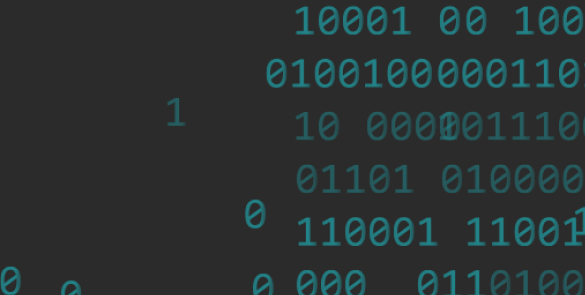
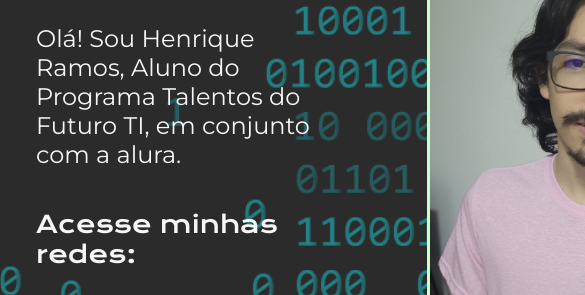
Before and after one commit to HenriqueRamosdaSilva/portiforio_alura, a plain HTML site: page index.html in a window 390 px wide. Shown: the part 344-639 px from the top of the page, 585 px wide, since content can reach past the window. Drawn offline with nearby package versions, Linux system fonts and the light colour scheme.

Commit message:
organizaçao

```diff
--- a/style.css
+++ b/style.css
@@ -17,7 +17,6 @@
 
 
 body{
-    display: flex;
     background-color: var(--cor-primaria);
     color: var(--cor-secundaria);
     box-sizing: border-box;
@@ -138,7 +137,6 @@ body{
         justify-content: center;
     }
     .apresentacao{
-        flex-direction: column-reverse;
         padding: 5%;
     }
     .apresentacao__conteudo{
@@ -218,7 +216,4 @@ form input{
     font-size: 24px;
     font-weight: 400;
     line-height: 36px;
-
-
-
 }
```
